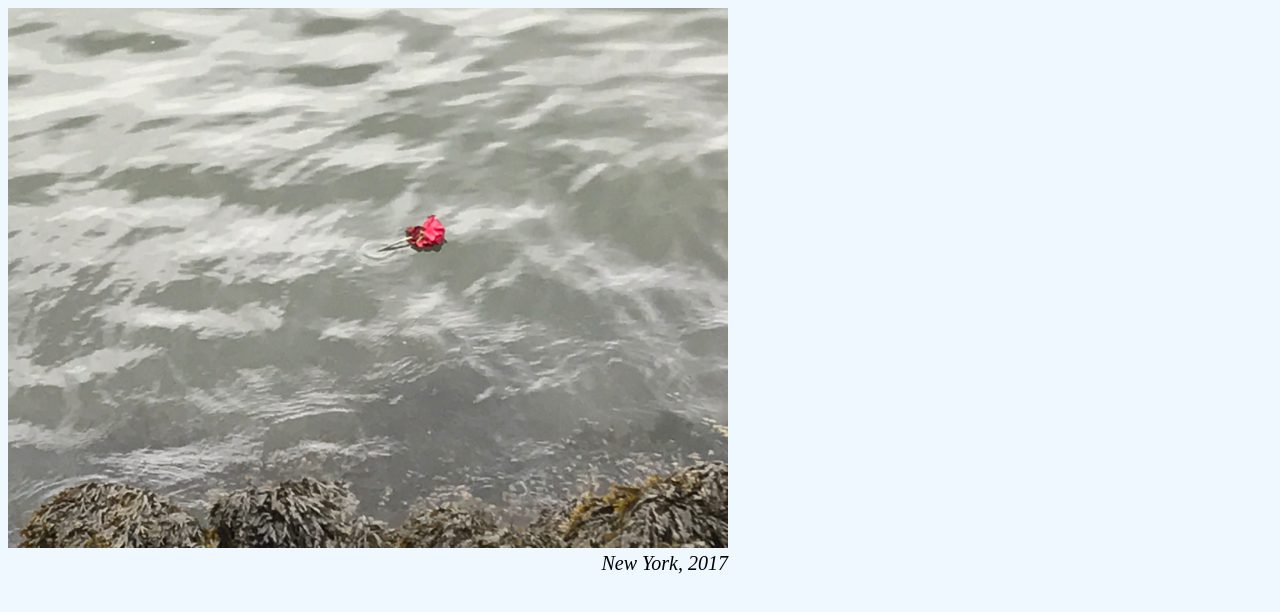
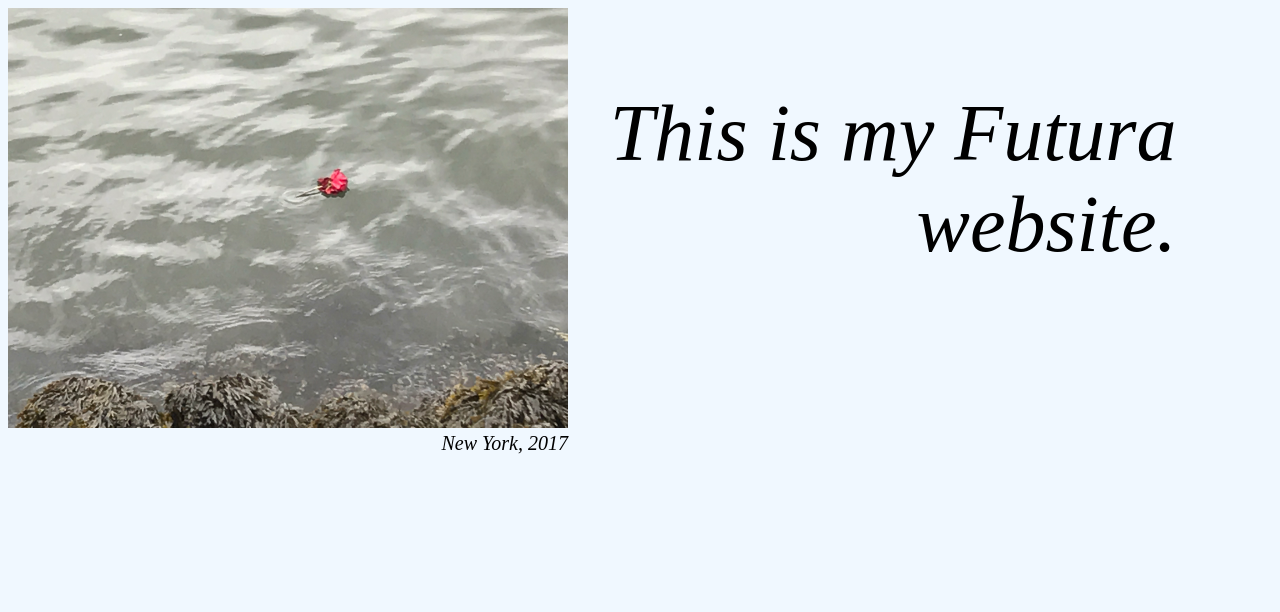
Before and after one commit to yoshnee/yoshnee.github.io, a plain HTML site: page index.html in a window 1280 px wide. Drawn offline with Linux system fonts and the light colour scheme.

Commit message:
This is my Futura website. (#6)

```diff
--- a/index.html
+++ b/index.html
@@ -15,6 +15,15 @@
             font-style: italic;
             text-align: right;
         }
+        p {
+            display: inline-block;
+            font-family: Futura;
+            font-size: 5em;
+            font-style: italic;
+            margin-left: 1cm;
+            text-align: right;
+            vertical-align: top;
+        }
     </style>
     <script>
     window.ga=window.ga||function(){(ga.q=ga.q||[]).push(arguments)};ga.l=+new Date;
@@ -26,7 +35,7 @@
 </head>
 <body>
     <figure>
-        <img src='rosewater.jpg' width='720' title=
+        <img src='rosewater.jpg' width='560' title=
 'Nobody knows this little Rose &mdash;
 It might a pilgrim be
 Did I not take it from the ways
@@ -39,7 +48,8 @@ Only a Bird will wonder &mdash;
 Only a Breeze will sigh &mdash;
 Ah little Rose &mdash; how easy
 For such as thee to die!'>
-            <figcaption>New York, 2017</figcaption>
-        </figure>
+        <figcaption>New York, 2017</figcaption>
+    </figure>
+    <p>This is my Futura<br>website.</p>
 </body>
 </html>
```
